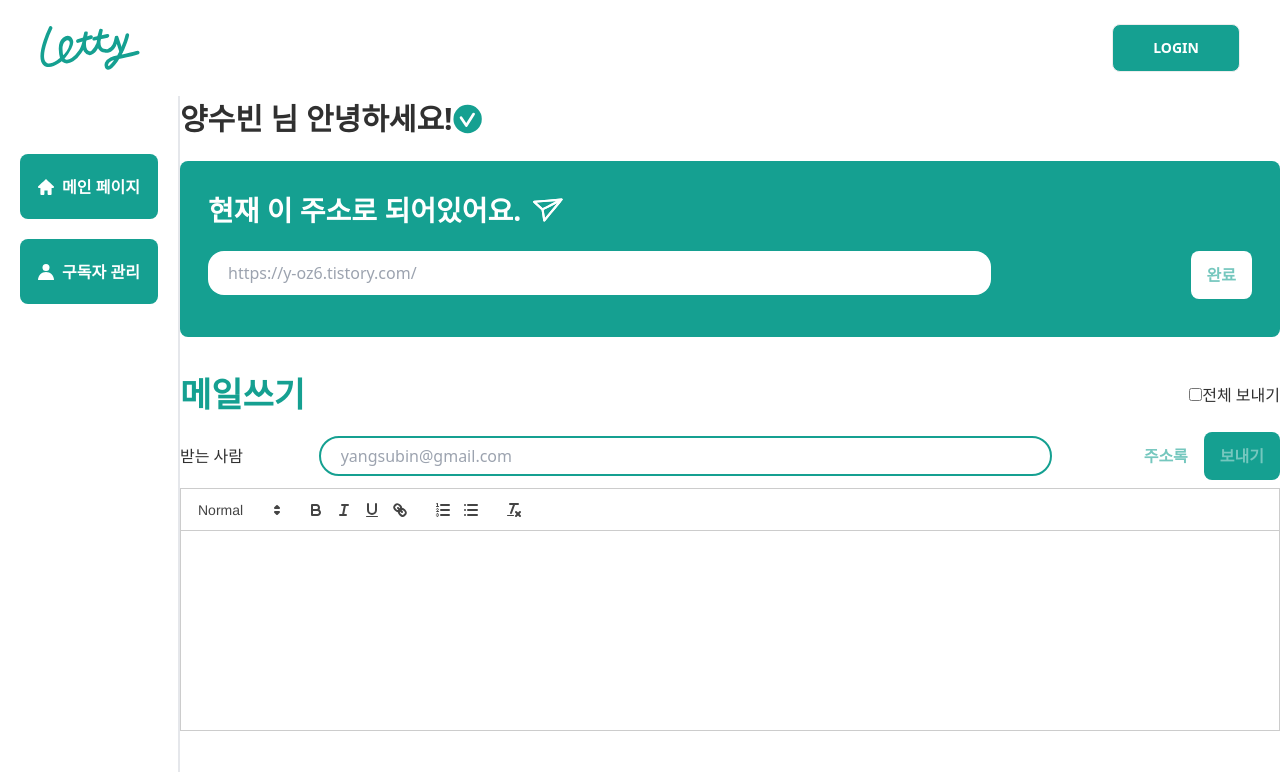
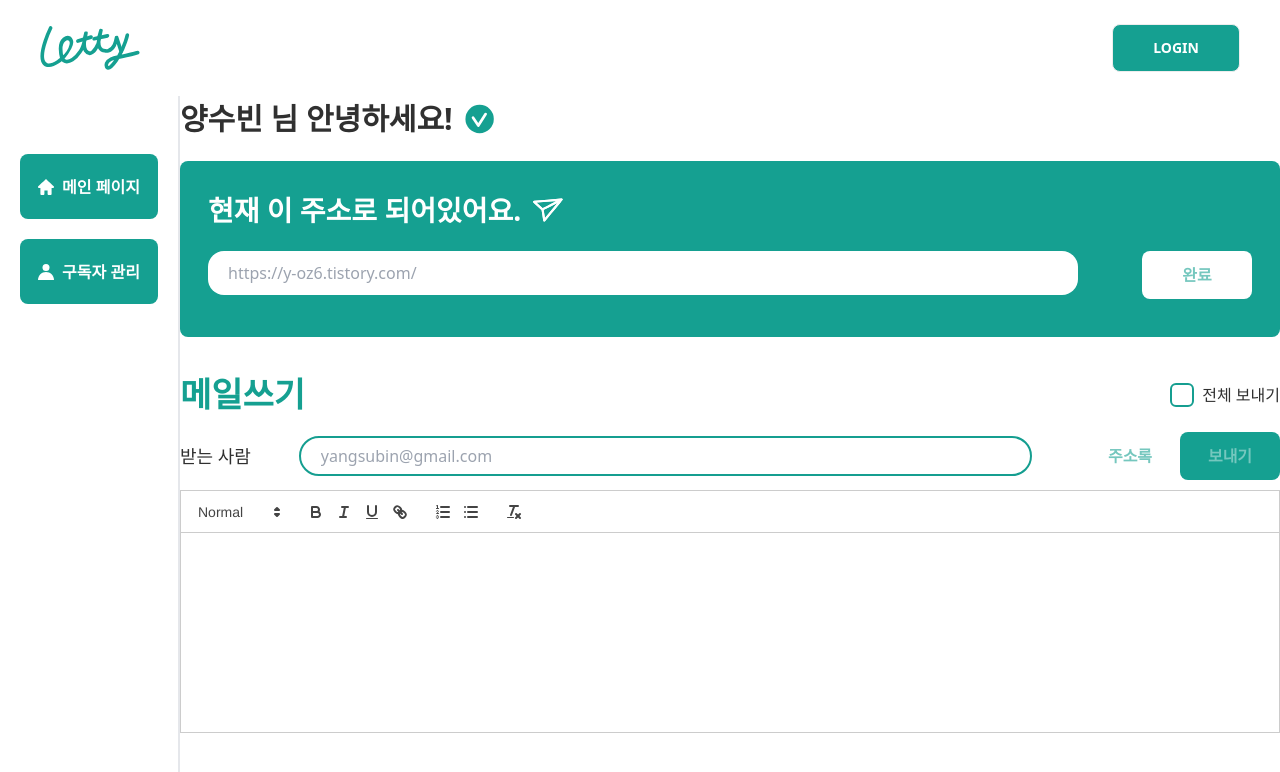
Before and after one commit to letty-project/letty-client, a React (Vite) app: page /mailing in a window 1280 px wide. Shown: the top 772 px of the page. Built offline with nearby package versions, Linux system fonts and the light colour scheme.

Commit message:
feat: input 스타일리어' q
q

```diff
--- a/src/pages/Mailing.tsx
+++ b/src/pages/Mailing.tsx
@@ -21,7 +21,9 @@ const Mailing = () => {
       <div className="flex justify-center items-center w-screen">
         <div className="flex flex-col h-full w-[1100px]">
           <div className="flex flex-row items-center">
-            <div className="font-black text-[30px]">양수빈 님 안녕하세요!</div>
+            <div className="font-black text-[30px] mr-3">
+              양수빈 님 안녕하세요!
+            </div>
             <CheckIcon width="30px" height="30px" fill="#15A091" />
           </div>
           <div className="rounded-lg flex flex-col w-full p-7 bg-primary-default border-0 h-1/4 my-5">
@@ -35,10 +37,10 @@ const Mailing = () => {
             </div>
             <div className="flex flex-row justify-between pt-5">
               <input
-                className="w-3/4 rounded-2xl h-11 px-5"
+                className="w-5/6 rounded-2xl h-11 px-5"
                 placeholder="https://y-oz6.tistory.com/"
               />
-              <button className="btn bg-white text-primary-light  border-0  font-semibold text-base ">
+              <button className="btn w-[110px] ml-8 bg-white text-primary-light  border-0  font-semibold text-base ">
                 완료
               </button>
             </div>
@@ -48,33 +50,36 @@ const Mailing = () => {
               <div className=" text-primary-default text-[34px] font-black mr-3 my-3">
                 메일쓰기
               </div>
-              <div>
-                <input id="send-all-button" type="checkbox" />
+              <div className="flex flex-row justify-center items-center">
+                <input
+                  id="send-all-button"
+                  type="checkbox"
+                  className="checkbox checkbox-primary border-[2px] rounded-md width-5 height-5 mr-2"
+                />
                 <label htmlFor="send-all-button">전체 보내기</label>
               </div>
             </div>
           </div>
           <div className="flex flex-row justify-between items-center">
-            <label className="text-[16px]" htmlFor="sender">
+            <label className="text-[18px]" htmlFor="sender">
               받는 사람
             </label>
             <input
               id="sender"
-              className="rounded-3xl border-2 border-[#15A091] w-2/3 h-10 px-5"
+              className="rounded-3xl border-2 border-primary w-2/3 h-10 px-5"
               placeholder="yangsubin@gmail.com"
             />
             <div className="flex flex-row">
-              <button className="btn text-[16px] bg-white text-primary-light  border-0  font-semibold text-base ">
+              <button className="btn w-[100px] text-[16px] bg-white text-primary-light  border-0  font-semibold text-base ">
                 주소록
               </button>
-              <button className="btn text-[16px] bg-primary-default text-primary-light  border-0  font-semibold text-base ">
+              <button className="btn w-[100px] text-[16px] bg-primary-default text-primary-light  border-0  font-semibold text-base ">
                 보내기
               </button>
             </div>
           </div>
           <ReactQuill
-            className="bg-white my-2"
-            style={{ height: '200px' }}
+            className="bg-white my-2 h-[200px] mt-[10px] "
             theme="snow"
           />
         </div>
```
